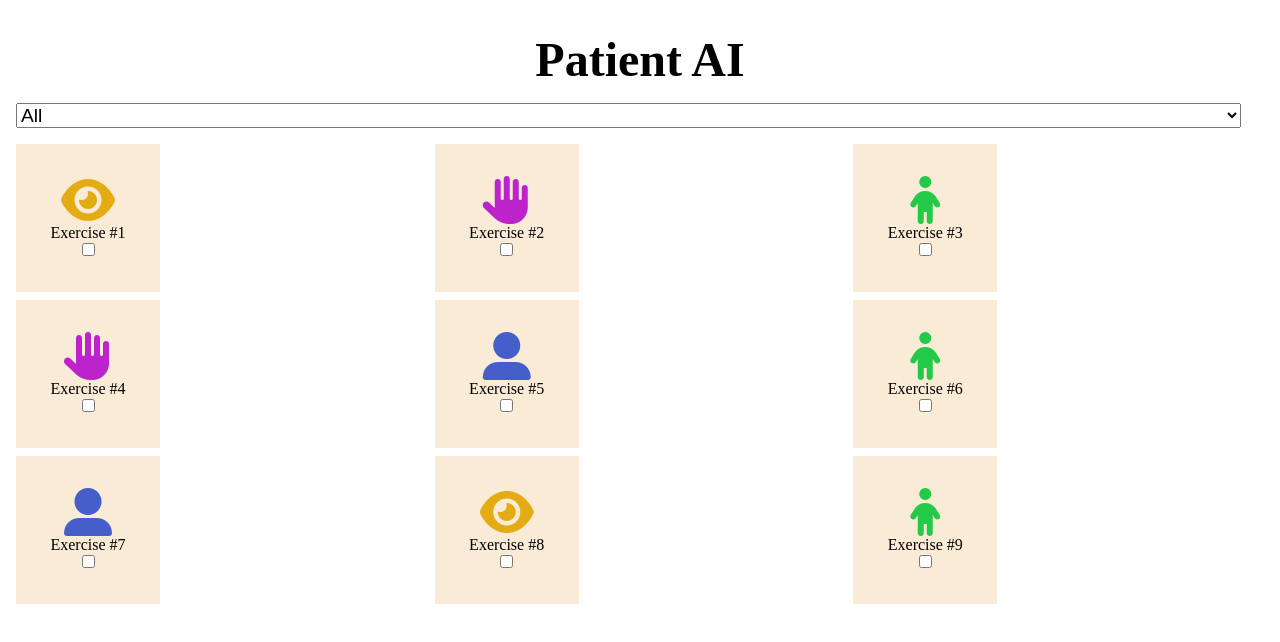
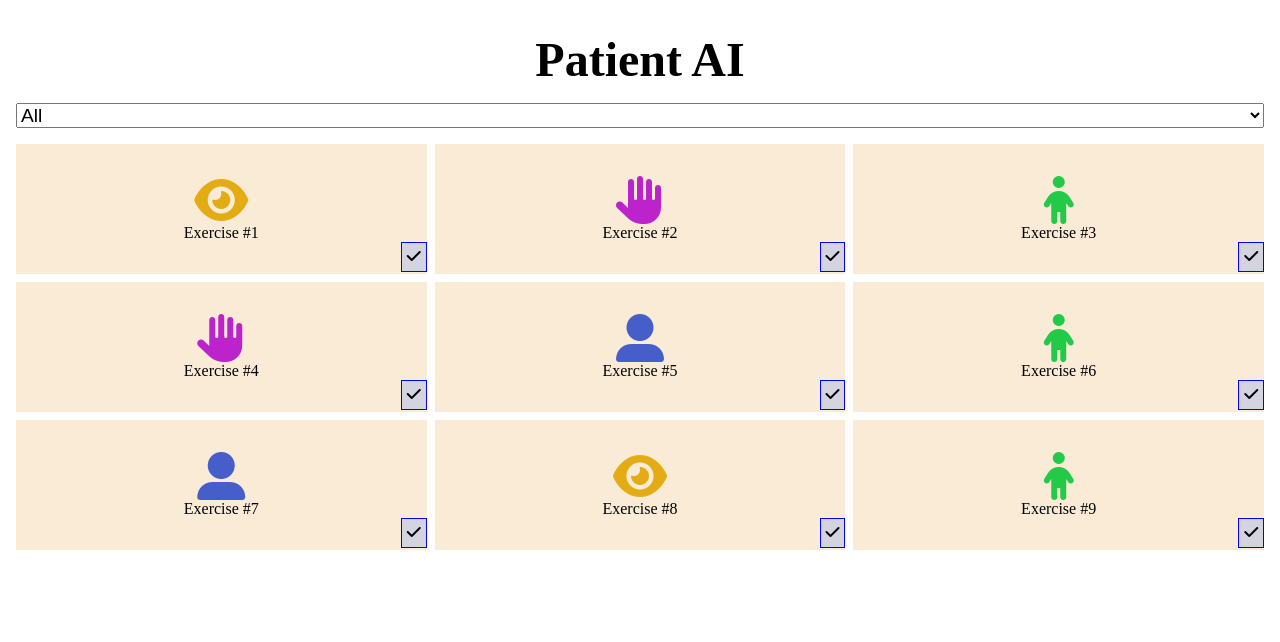
Before and after one commit to ysongh/excecise-time, a React (Create React App) app: page / in a window 1280 px wide. Shown: the top 642 px of the page. Built offline with nearby package versions, Linux system fonts and the light colour scheme.

Commit message:
add checkbox

```diff
--- a/src/component/DashBoard.js
+++ b/src/component/DashBoard.js
@@ -59,11 +59,13 @@
                                 <i className={type.icon}></i>
                                 <p>Exercise #{type.id}</p>
                                 <label>
-                                    <div></div>
+                                    <div className="dashBoard__checkbox">
+                                        <i class="fas fa-check"></i>
+                                    </div>
                                     <input
                                         type="checkbox"
                                         name="checkbox1"
-                                        className=""/>
+                                        className="hidden"/>
                                 </label>
                             </div>
                         )})
--- a/src/index.css
+++ b/src/index.css
@@ -36,12 +36,13 @@
 
 .dashBoard__checkboxGroup{
     display: flex;
+    position: relative;
     flex-direction: column;
     justify-content: space-around;
     align-items: center;
     padding: 2rem;
     background-color: antiquewhite;
-    width: 5rem;
+
 }
 
 .dashBoard__checkboxGroup input{
@@ -50,13 +51,22 @@
 }
 
 .dashBoard__dropdown{
-    width: 98%;
+    width: 100%;
     font-size: 1.2rem;
     margin-bottom: 1rem;
 }
 
 .dashBoard__icon{
     font-size: 3rem;
+}
+
+.dashBoard__checkbox{
+    position: absolute;
+    background-color: #d4d4e0;
+    border: 1px solid blue;
+    padding: .3rem;
+    right: 0;
+    cursor: pointer;
 }
 
 /* Utilties */
```
Also changed, not shown: 1 other file (tests, documents, lock files or other folders).
